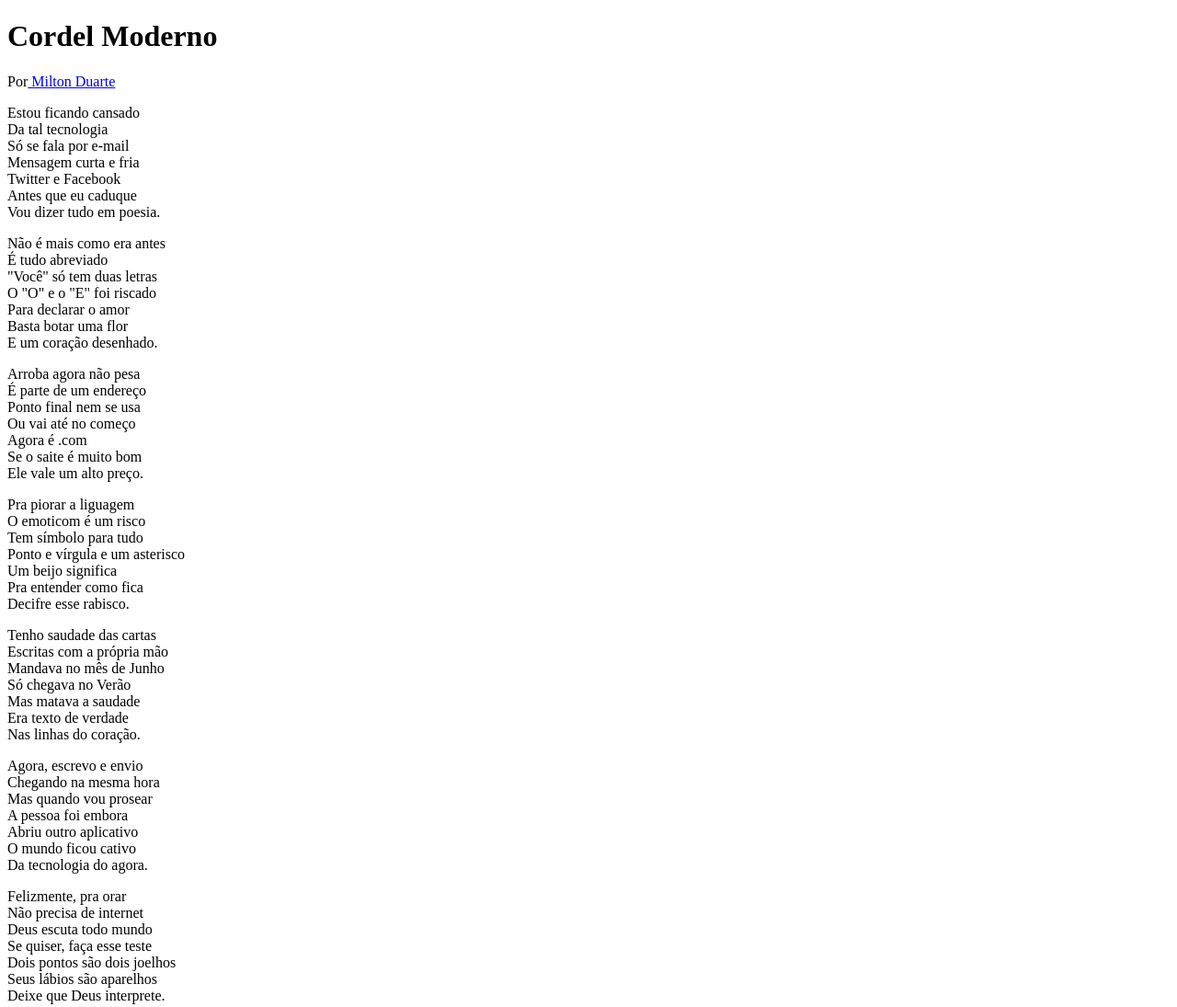
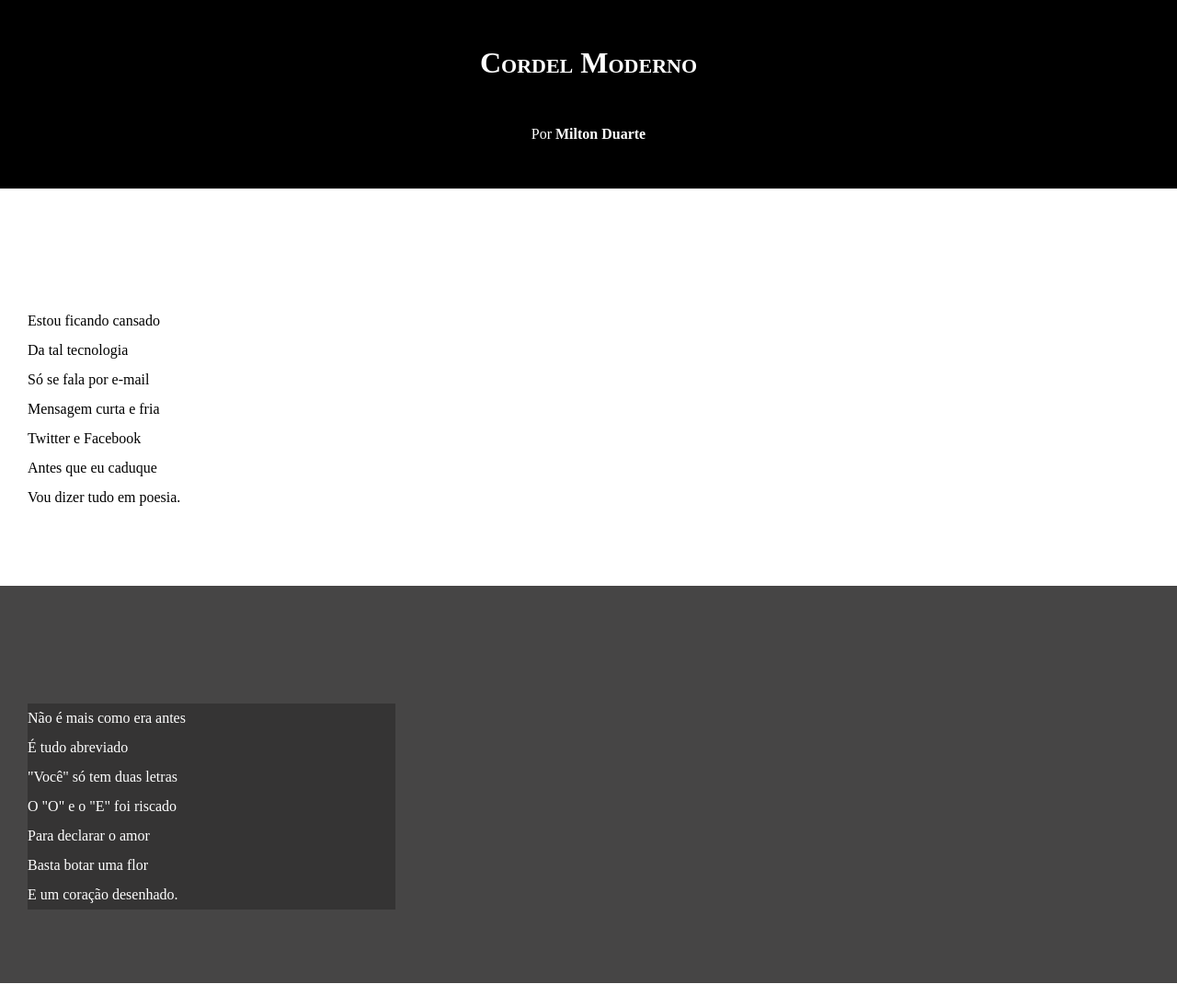
Before and after one commit to vinvpereira/Html-css, a plain HTML site: page Desafio012/index.html in a window 1280 px wide. Shown: the top 1095 px of the page at 92% size. Drawn offline with Linux system fonts and the light colour scheme.

Commit message:
Atualização dos estilos

```diff
--- a/Desafio012/estilo/style.css
+++ b/Desafio012/estilo/style.css
@@ -0,0 +1,60 @@
+@charset "UTF-8";
+
+*{
+    margin: 0px;
+    padding: 0px;
+}
+html, body {
+    min-height: 100vh;
+    background-color: darkgray;
+}
+header{
+    background-color: black;
+    color: white;
+    text-align: center;
+}
+header > h1 {
+    padding: 50px;
+    font-variant: small-caps;
+}
+header > p {
+    padding-bottom: 50px;
+}
+header a, footer a {
+    color: white;
+    text-decoration: none;
+    font-weight: bolder;
+}
+header a:hover, footer a:hover{
+    text-decoration: underline;
+}
+section {
+    padding-top: 10%;
+    padding-bottom: 10vh;
+    line-height: 2em;
+    padding-left: 30px;
+}
+
+section.normal {
+    background-color: white;
+    color: black;
+}
+section.imagem {
+    background-color: rgb(70, 69, 69);
+    color: white;
+}
+section.imagem > p{
+    background-color: rgba(0, 0, 0, 0.245);
+    width: 400px;
+}
+
+
+
+
+
+footer {
+    background-color: black;
+    text-align: center;
+    color: white;
+    padding: 12px;
+}
--- a/Desafio012/index.html
+++ b/Desafio012/index.html
@@ -13,7 +13,7 @@
             <p>Por<a href="https://www.recantodasletras.com.br/poesias/3186743" target="_blank"> Milton Duarte</a></p>
     </header>
 
-    <section>
+    <section class="normal">
         <p>
             Estou ficando cansado <br>
             Da tal tecnologia <br>
@@ -25,7 +25,7 @@
         </p>
     </section>
 
-    <section>
+    <section class="imagem">
         <p>
             Não é mais como era antes <br>
             É tudo abreviado <br>
@@ -37,7 +37,7 @@
         </p>
     </section>
 
-    <section>
+    <section class="normal">
 
             <p>
                 Arroba agora não pesa <br>
@@ -61,7 +61,7 @@
 
     </section>
 
-    <section>
+    <section class="imagem">
         <p>
             Tenho saudade das cartas <br>
             Escritas com a própria mão <br>
@@ -73,7 +73,7 @@
         </p>
     </section>
 
-    <section>
+    <section class="normal">
 
             <p>
                 Agora, escrevo e envio <br>
```
